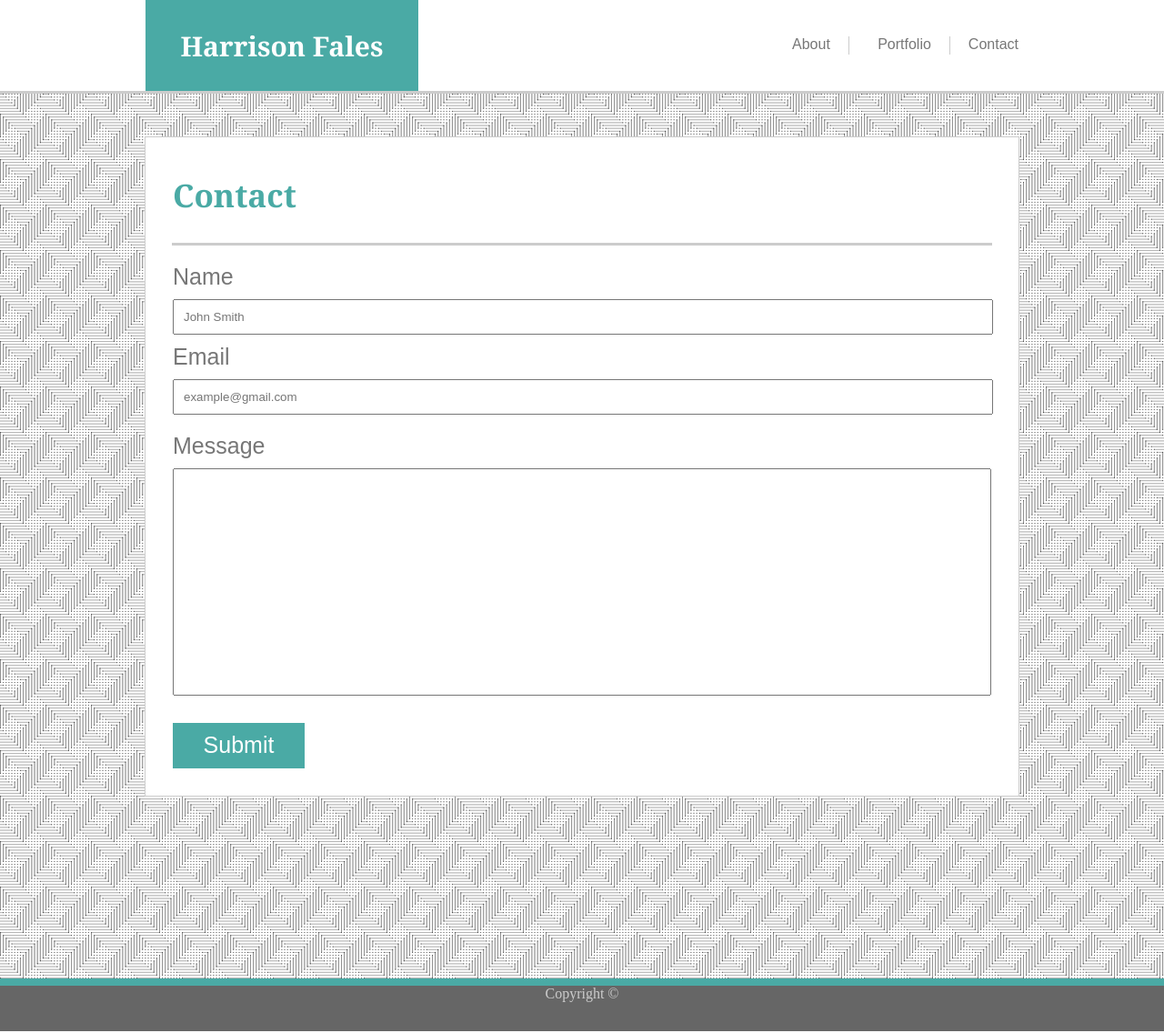
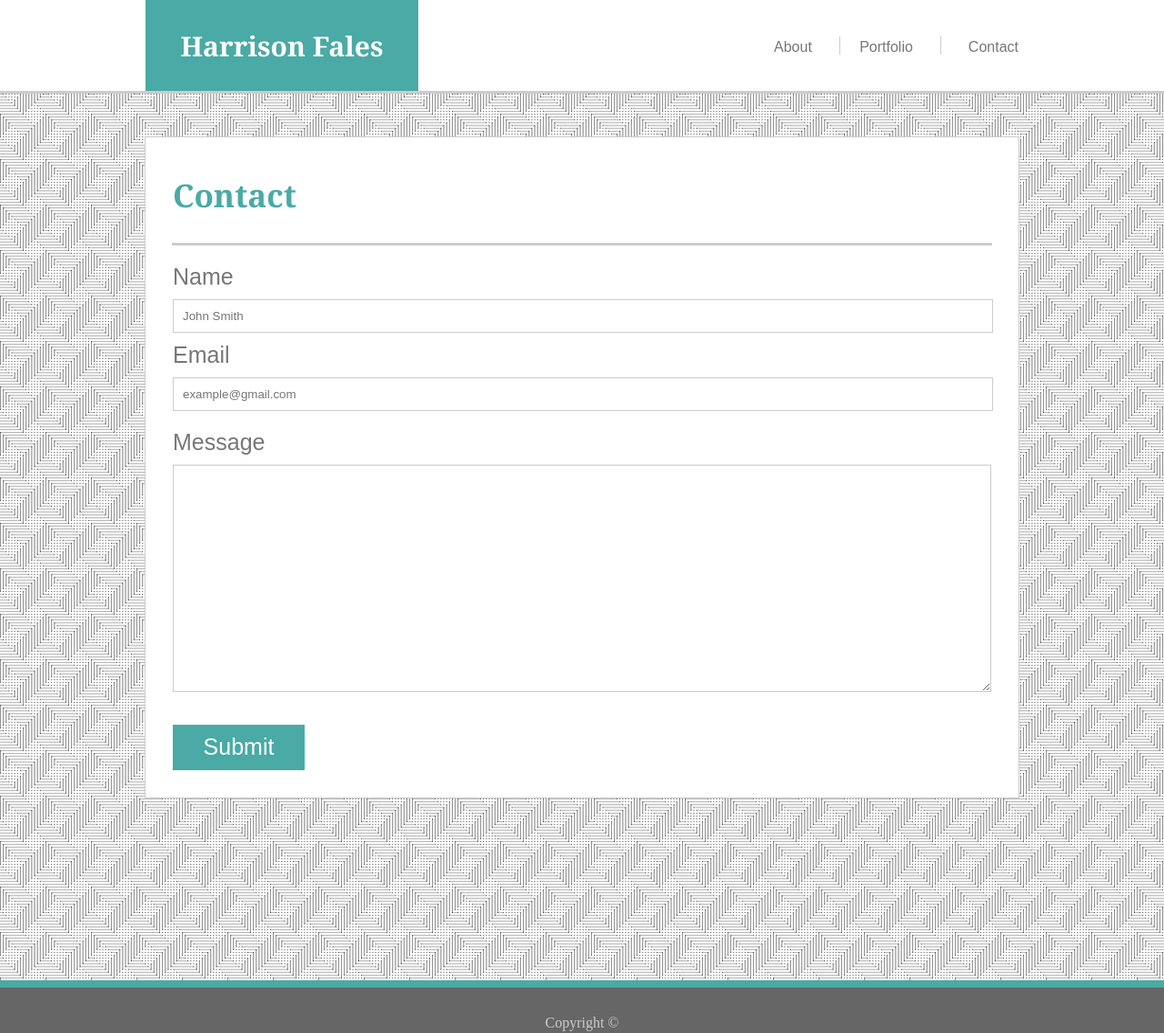
Before and after one commit to harblesin/Basic-Portfolio, a plain HTML site: page contact.html in a window 1280 px wide. Shown: the whole page at 91% size. Drawn offline with Linux system fonts and the light colour scheme.

Commit message:
final changes to homework

```diff
--- a/assets/css/style.css
+++ b/assets/css/style.css
@@ -1,5 +1,7 @@
 
 #tops{
+    /*element spanning entire top of page, contains the header container
+    header and nav elements, allowing them to center above content*/
     width:100%;
     background-color:#ffffff;
     height:100px;
@@ -11,6 +13,8 @@
 }
 
 #headerContainer{
+    /*containter that is centered sitting inside the
+    tops container, contains header and nav*/
     background-color:#ffffff;
     width:960px;
     height:100%;
@@ -18,6 +22,7 @@
 }
 
 header{
+    /*element containing title of content, aligned left*/
     color:#ffffff;
     background-color:#4aaaa5;
     width:25%;
@@ -30,6 +35,7 @@ header{
 }
 
 nav{
+    /*container aligned right containing the nav bar elements*/
     color:#777777;
     background-color:#ffffff;
     margin-top:40px;
@@ -40,38 +46,44 @@ nav{
 }
 
 a{
+    /*links*/
     text-decoration: none;
     color:#777777;
     font-size:2vh;
     font-family:Arial, "Helvetica Neue", Helvetica, sans-serif;
     float:right;
-    padding-left:20px;
+    padding-top:2.5px;
 }
 
 a:hover{
+    /*hover effects over links*/
     color:#be1a1a;
     text-decoration:underline;
 }
 
 
 #port{
+    /*defines the box surrounding the portfolio link in
+    order to create the dividing lines between the links*/
     border-left: 1px solid #cccccc;
     border-right: 1px solid #cccccc;
     height:20px;
     width:80px;
     float:right;
-    padding-right:20px;
-    padding-left:10px;
-    margin-left:20px;
+    padding-right:30px;
+    margin-left:30px;
+    margin-right:30px;
 }
 
 body{
+    /*canvas for all elements, holds background pattern*/
     background-image: url("../images/crossline-dots.png");
     margin:0;
     height:100%;
 }
 
 #content{
+    /*main content for each page*/
     background-color:#ffffff;
     width:960px;
     background-position:center;
@@ -89,6 +101,7 @@ body{
 }
 
 #divider{
+    /*element creating small dividing line*/
     background-color:#cccccc;
     width:94%;
     height:3px;
@@ -96,6 +109,7 @@ body{
 }
 
 p{
+    /*text for content element*/
     color:#777777;
     font-size:20px;
     padding:10px;
@@ -106,6 +120,7 @@ p{
 }
 
 #profilepic{
+    /*picture element for about page*/
     float:left;
     margin:30px;
     margin-top:20px;
@@ -113,6 +128,7 @@ p{
 }
 
 h1{
+    /*heading element for content*/
     color:#4aaaa5;
     margin-top:40px;
     margin-left:30px;
@@ -122,12 +138,15 @@ h1{
 }
 
 #portImages{
+    /*element class for images  and text elements included in portfolio*/
     padding:30px;
     width:700px;
 
 }
 
 .banner{
+    /*class for editing individual images within
+     portfolio with the overlaying text element*/
     display:block;
     float:left;
     width:300px;
@@ -139,6 +158,7 @@ h1{
 }
 
 .textBlock{
+/*text element on each banner*/
     display:inline-block;
     float:left;
     width:100%;
@@ -152,31 +172,27 @@ h1{
 
 }
 
-input[type=text], select{
+input[type=text], select, textarea{
+    /*input boxes for contact page*/
     width:100%;
     resize:vertical;
     padding:10px;
     margin-top:10px;
+    box-sizing:border-box;
+    border: 1px solid #ccc;
+    display:inline-block;
 
 }
 
-input[type=text], textarea{
-    width:100%;
-    resize:vertical;
-    padding:10px;
-    margin-top:10px;
-    display:inline-block;
-    box-sizing:border-box;
 
-
-
-}
 #nameBox{
+    /*small id to make small additional space on the name form
+    pushing it a tad bit more below the heading divider*/
     padding-top:10px;
 }
 
 .form{
-
+  /*class for only the name and email form fields*/
     margin-top:10px;
     margin-left:30px;
     width:902.4px;
@@ -184,12 +200,16 @@ input[type=text], textarea{
 }
 
 #messageBox{
+    /*id for specifically the message form for specific changes*/
     margin-top:20px;
     margin-left:30px;
     width:900px;
+    resize:vertical;
+
 }
 
 #submitButton{
+    /*button at the bottom of the contact page*/
     padding:10px;
     background-color:#4aaaa5;
     margin:30px;
@@ -202,6 +222,7 @@ input[type=text], textarea{
 }
 
 #submitButton:hover{
+    /*hover effect for button*/
     background-color:#183836;
     color:#ffffff;
     cursor:pointer;
@@ -209,12 +230,19 @@ input[type=text], textarea{
 }
 
 #submitButton:active{
+    /*active effect for button*/
     background-color:#041312;
     text-decoration: 0;
     color:#ffffff;
 }
 
+#copyright{
+    /*id to align copyright text to the bottom*/
+    padding-top:30px;
+}
+
 footer{
+    /*anchored footer div*/
     background-color:#666666;
     height:50px;
     color:#cccccc;
--- a/contact.html
+++ b/contact.html
@@ -45,7 +45,8 @@
             </div>
            <div id="messageBox">Message
                <br>
-                <input type="text" style="height:250px">
+                <textarea type="text" style="height:250px">
+                    </textarea>
            </div>
 
         </div>
@@ -57,5 +58,7 @@
 
     <div> </div>
 
-    <footer>Copyright ©</footer>
+    <footer>
+        <div id="copyright">Copyright ©</div>
+    </footer>
 </body>
```
Also changed, not shown: index.html (+4 -1 lines), portfolio.html (+3 -1 lines).
